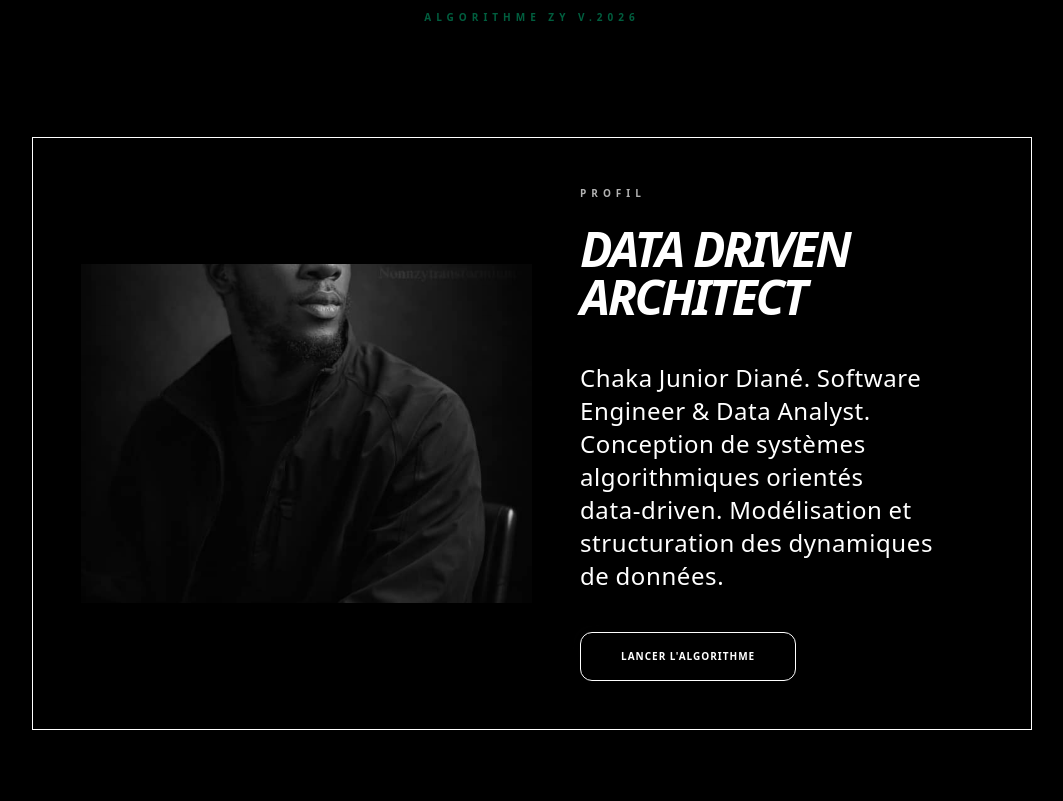
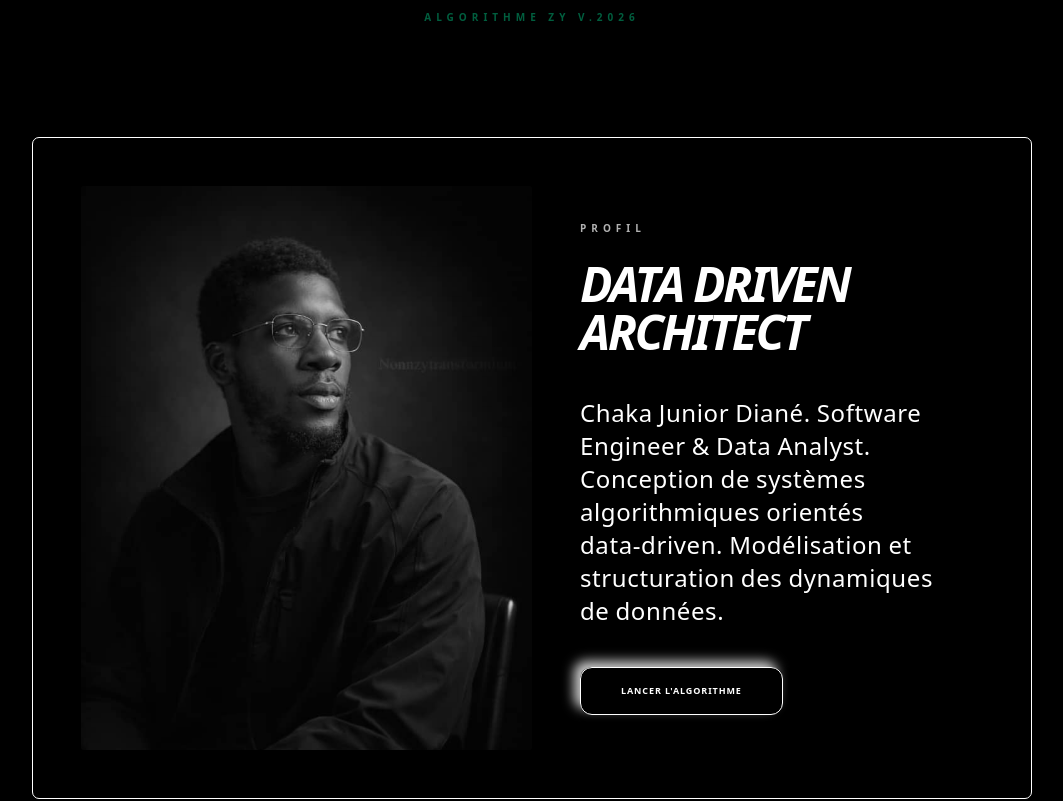
Before and after one commit to nonnzy7even7iete/nonnzytransformiumfullstackbundel, a Next.js app: page /zymantra in a window 1280 px wide. Shown: the part 340-1141 px from the top of the page, without its empty margins (108-1171 px from the left). Built offline with nearby package versions, Linux system fonts and the light colour scheme; no server answers.

Commit message:
Zy Bulding workflow

```diff
--- a/src/components/frontendkit/ZymantraBeam.tsx
+++ b/src/components/frontendkit/ZymantraBeam.tsx
@@ -19,7 +19,6 @@ import { cn } from "@/lib/utils";
 import { MultiStepLoader } from "@/components/ui/multi-step-loader";
 import { TextGenerateEffect } from "@/components/ui/text-generate-effect";
 
-// --- CONTEXTE 3D ---
 const MouseEnterContext = createContext<
   [boolean, React.Dispatch<React.SetStateAction<boolean>>] | undefined
 >(undefined);
@@ -140,15 +139,14 @@ export default function ZymantraBeam() {
       <MultiStepLoader
         loadingStates={[
           { text: "Synchronisation..." },
-          { text: "Analyse des flux..." },
-          { text: "Accès autorisé" },
+          { text: "Analyse..." },
+          { text: "Ready" },
         ]}
         loading={loading}
         duration={1000}
         onClose={() => setLoading(false)}
       />
 
-      {/* BEAM BASÉ SUR LES VARIABLES CSS DU PROJET */}
       <div className="absolute left-6 md:left-12 top-0 h-full w-[1px] hidden sm:block opacity-20 bg-border">
         <motion.div
           style={{ height: beamY }}
@@ -174,29 +172,30 @@ export default function ZymantraBeam() {
                 <div
                   className={cn(
                     "flex flex-col lg:flex-row items-center gap-12 p-8 md:p-12 w-[95vw] lg:w-[1000px] transition-all duration-500",
-                    "bg-card border border-border/60",
+                    "bg-card border border-[#262626] dark:border-[#262626] border-opacity-50",
                     index % 2 !== 0 && "lg:flex-row-reverse"
                   )}
-                  style={{ borderRadius: "calc(var(--radius) * 2)" }}
+                  style={{ borderRadius: "var(--radius-vercel-zy)" }}
                 >
-                  {/* IMAGE AVEC RATIO FIXE 4:3 POUR LA STABILITÉ */}
+                  {/* IMAGE - CADRAGE VISAGE OPTIMISÉ */}
                   <CardItem
                     translateZ={40}
-                    className="w-full lg:w-1/2 aspect-[4/3] overflow-hidden bg-muted"
-                    style={{ borderRadius: "var(--radius)" }}
+                    className="w-full lg:w-1/2 aspect-square md:aspect-[4/5] overflow-hidden bg-muted"
+                    style={{
+                      borderRadius: "calc(var(--radius-vercel-zy) - 4px)",
+                    }}
                   >
                     <img
                       src={item.image}
                       alt={item.title}
-                      className="w-full h-full object-cover grayscale hover:grayscale-0 transition-all duration-1000"
+                      className="w-full h-full object-cover object-top grayscale hover:grayscale-0 transition-all duration-1000"
                     />
                   </CardItem>
 
-                  {/* CONTENU RÉACTIF AU MODE SOMBRE/CLAIR */}
                   <div className="flex-1 flex flex-col items-center lg:items-start text-center lg:text-left space-y-6">
                     <CardItem
                       translateZ={20}
-                      className="text-primary text-[10px] font-bold tracking-[0.5em] uppercase opacity-70"
+                      className="text-primary text-[10px] font-black tracking-[0.5em] uppercase opacity-70"
                     >
                       {item.badge}
                     </CardItem>
@@ -209,7 +208,7 @@ export default function ZymantraBeam() {
 
                     <CardItem
                       translateZ={30}
-                      className="min-h-[100px] flex items-center"
+                      className="min-h-[100px] flex items-center justify-center lg:justify-start"
                     >
                       <TextGenerateEffect
                         words={item.description}
@@ -217,17 +216,20 @@ export default function ZymantraBeam() {
                       />
                     </CardItem>
 
-                    {/* BOUTON NEUMORPHISME RÉACTIF */}
+                    {/* BOUTON NEUMORPHISME ADAPTATIF DARK/LIGHT */}
                     <CardItem translateZ={80} className="pt-4">
                       <button
                         onClick={() => setLoading(true)}
                         className={cn(
-                          "px-10 py-4 rounded-xl text-[10px] font-black uppercase tracking-widest transition-all active:scale-95",
+                          "px-10 py-4 rounded-xl text-[9px] font-black uppercase tracking-widest transition-all active:scale-95",
                           "bg-card text-muted-foreground border border-border/40",
-                          // Ombre adaptative : Sombre en Dark Mode, légère en Light Mode
-                          "shadow-[6px_6px_12px_rgba(0,0,0,0.4),-4px_-4px_12px_rgba(255,255,255,0.01)] dark:shadow-[8px_8px_16px_rgba(0,0,0,0.7),-2px_-2px_10px_rgba(255,255,255,0.02)]",
-                          "hover:shadow-[inset_4px_4px_8px_rgba(0,0,0,0.3),inset_-4px_-4px_8px_rgba(255,255,255,0.01)]",
-                          "hover:text-primary hover:border-primary/40"
+                          // LOGIQUE DE SHADOWS NEUMORPHISM (DÉPEND DU MODE)
+                          "shadow-[6px_6px_12px_rgba(0,0,0,0.1),-6px_-6px_12px_rgba(255,255,255,0.8)]", // Mode Clair
+                          "dark:shadow-[6px_6px_12px_rgba(0,0,0,0.6),-4px_-4px_12px_rgba(255,255,255,0.02)]", // Mode Sombre
+                          // HOVER (EFFET ENFONCÉ)
+                          "hover:shadow-[inset_4px_4px_8px_rgba(0,0,0,0.1),inset_-4px_-4px_8px_rgba(255,255,255,0.8)]",
+                          "dark:hover:shadow-[inset_4px_4px_8px_rgba(0,0,0,0.5),inset_-4px_-4px_8px_rgba(255,255,255,0.01)]",
+                          "hover:text-primary"
                         )}
                       >
                         Lancer l'algorithme
```
